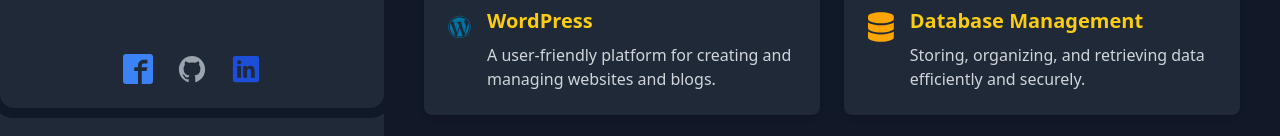
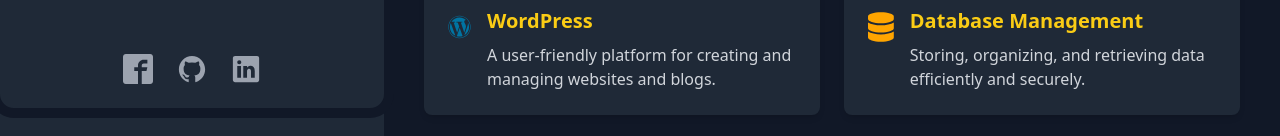
Before and after one commit to Imantha7/my-portfolio, a React (Vite) app: page / in a window 1280 px wide. Shown: the part 661-797 px from the top of the page. Built offline with nearby package versions, Linux system fonts and the light colour scheme.

Commit message:
change icons color ✅

```diff
--- a/src/pages/home.jsx
+++ b/src/pages/home.jsx
@@ -62,13 +62,13 @@
       </div>
       <div className="flex mt-4">
         <Link to="https://www.facebook.com/share/15Ct87fBzi/?mibextid=wwXIfr">
-          <ImFacebook2 className="text-blue-500 text-3xl mx-3" />
+          <ImFacebook2 className="text-gray-400 text-3xl mx-3" />
         </Link>
         <Link to="https://github.com/Imantha7">
           <IoLogoGithub className="text-gray-400 text-3xl mx-3" />
         </Link>
         <Link to="https://www.linkedin.com/in/imantha-piyumal-9bb3a9253/">
-          <IoLogoLinkedin className="text-blue-700 text-3xl mx-3" />
+          <IoLogoLinkedin className="text-gray-400 text-3xl mx-3" />
         </Link>
       </div>
     </div>
```
